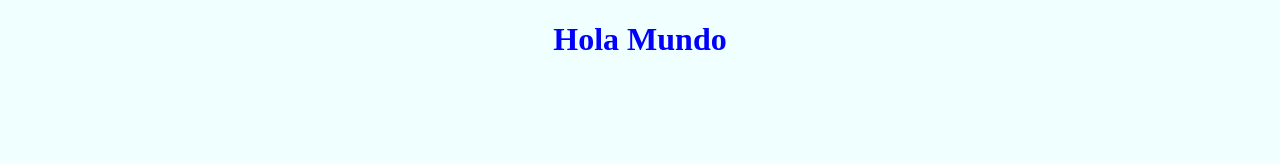
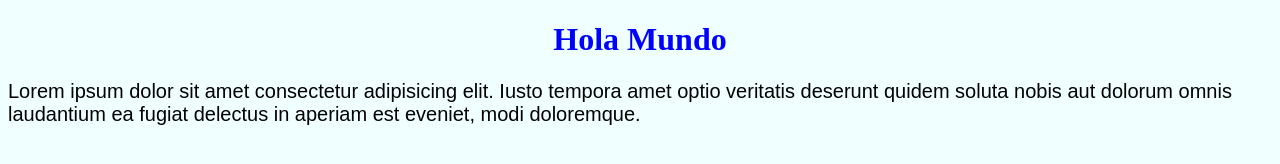
Before and after one commit to DanielRobertoMoris/Prueba_GIT2, a plain HTML site: page index.html in a window 1280 px wide. Drawn offline with Linux system fonts and the light colour scheme.

Commit message:
Agremamos parrafo y titulo

```diff
--- a/index.html
+++ b/index.html
@@ -8,5 +8,6 @@
 </head>
 <body>
     <h1>Hola Mundo</h1>
+    <p>Lorem ipsum dolor sit amet consectetur adipisicing elit. Iusto tempora amet optio veritatis deserunt quidem soluta nobis aut dolorum omnis laudantium ea fugiat delectus in aperiam est eveniet, modi doloremque.</p>
 </body>
 </html>
```
